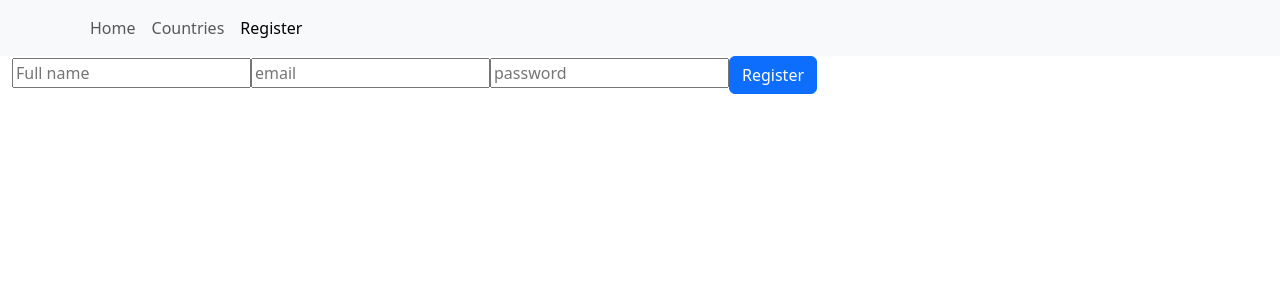
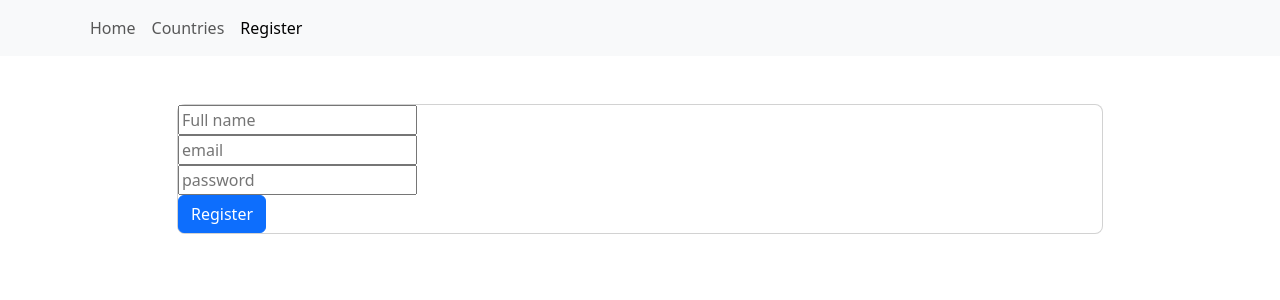
Before and after one commit to nahusenayElias/Countries_API, a React app: page /register in a window 1280 px wide. Shown: the top 300 px of the page. Built offline with nearby package versions, Linux system fonts and the light colour scheme; no server answers; the HTML template or start-up script is replaced by a standard one.

Commit message:
Updates and UI improvements

```diff
--- a/src/component/Register.jsx
+++ b/src/component/Register.jsx
@@ -22,6 +22,11 @@ const Register = () => {
   //TODO: Add a check to see if user is logged in and navigate to countries if logged in.
 
   return (
+    <section className="h-100 gradient-form">
+      <div className="container py-5 h-100">
+        <div class="row d-flex justify-content-center align-items-center h-100">
+          <div className="col-xl-10">
+            <div className="card rounded-3 text-black">
               <div>
                 <input
                   type="text"
@@ -29,20 +34,29 @@ const Register = () => {
                   onChange={(e) => setName(e.target.value)}
                   placeholder="Full name"
                 />
+                <br />
                 <input
-        type="text"
+                  type="email"
                   value={email}
                   onChange={(e) => setEmail(e.target.value)}
                   placeholder="email"
                 />
+                <br />
                 <input
                   type="password"
                   value={password}
                   onChange={(e) => setPassword(e.target.value)}
                   placeholder="password"
                 />
+                <br />
                 <Button onClick={handleRegister}>Register</Button>
+                <br />
               </div>
+            </div>
+          </div>
+        </div>
+      </div>
+    </section>
   );
 };
 export default Register;
```
Lines whose indentation alone changed are shown as unchanged.
